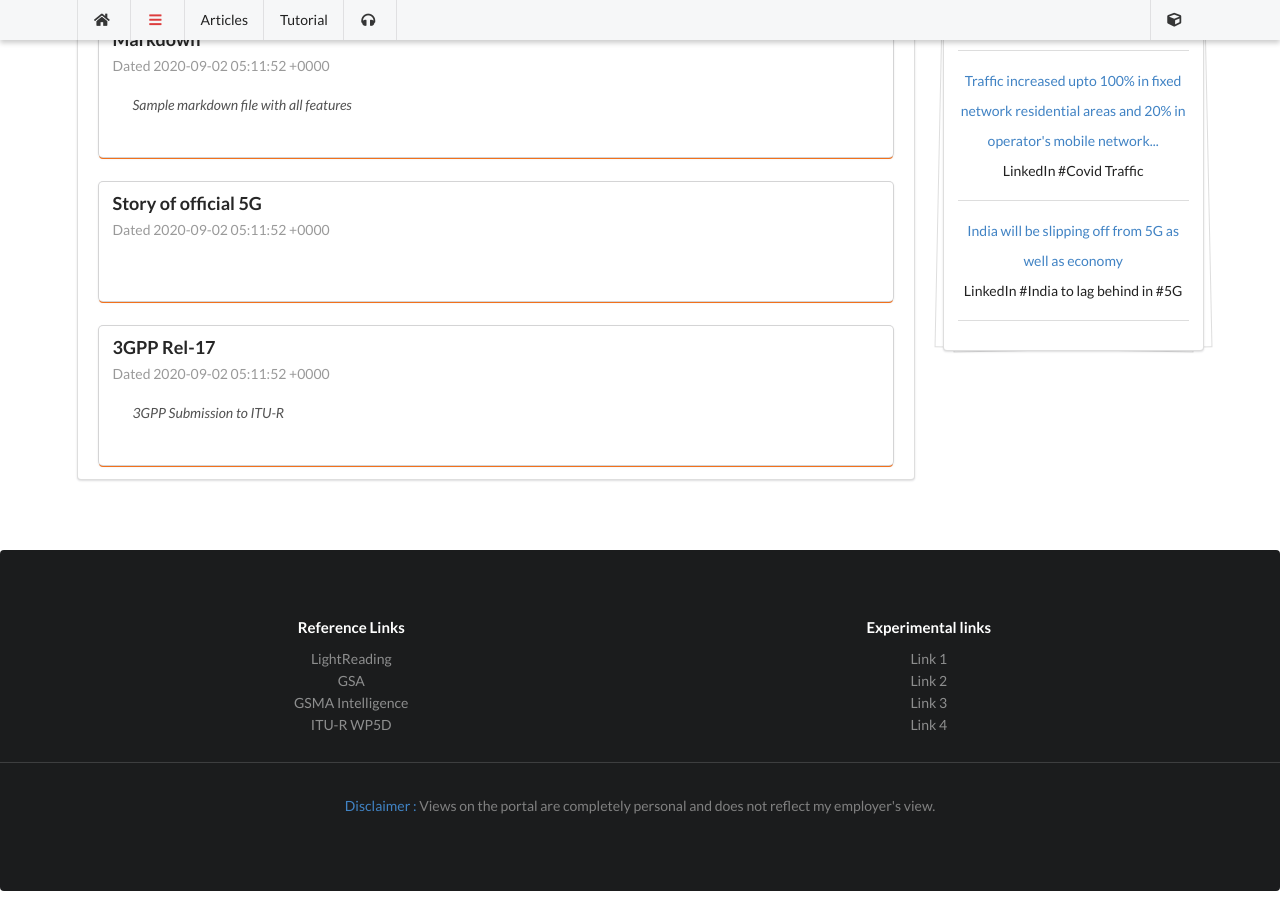
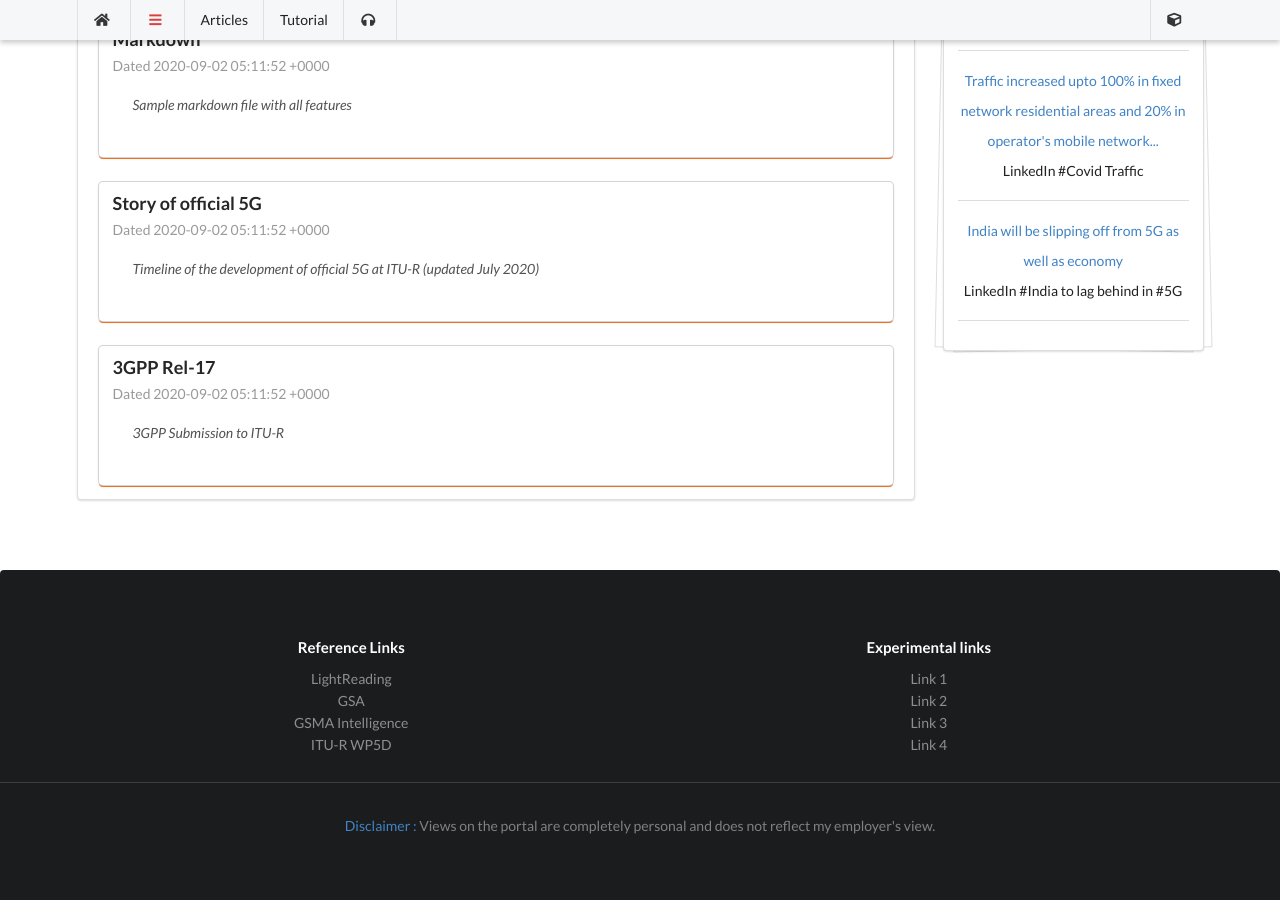
Before and after one commit to wiless/wiless.github.io, a Jekyll site: the page built from articles.html, in a window 1280 px wide and 900 px high, scrolled down 900 px. Built offline with Jekyll 4.4.1, drawn with Linux system fonts in a browser that asks for light colours; nearby versions of some CDN libraries; some web fonts are replaced; comment, search, counter and statistics services are not loaded; a style sheet for code colours, icons or effects is not loaded.

Commit message:
Update timeline.md

```diff
--- a/_articles/timeline.md
+++ b/_articles/timeline.md
@@ -2,6 +2,7 @@
 layout: wide
 permalink:
 title: Story of official 5G
+summary: Timeline of the development of official 5G at ITU-R (updated July 2020)
 ---
 
 
```
